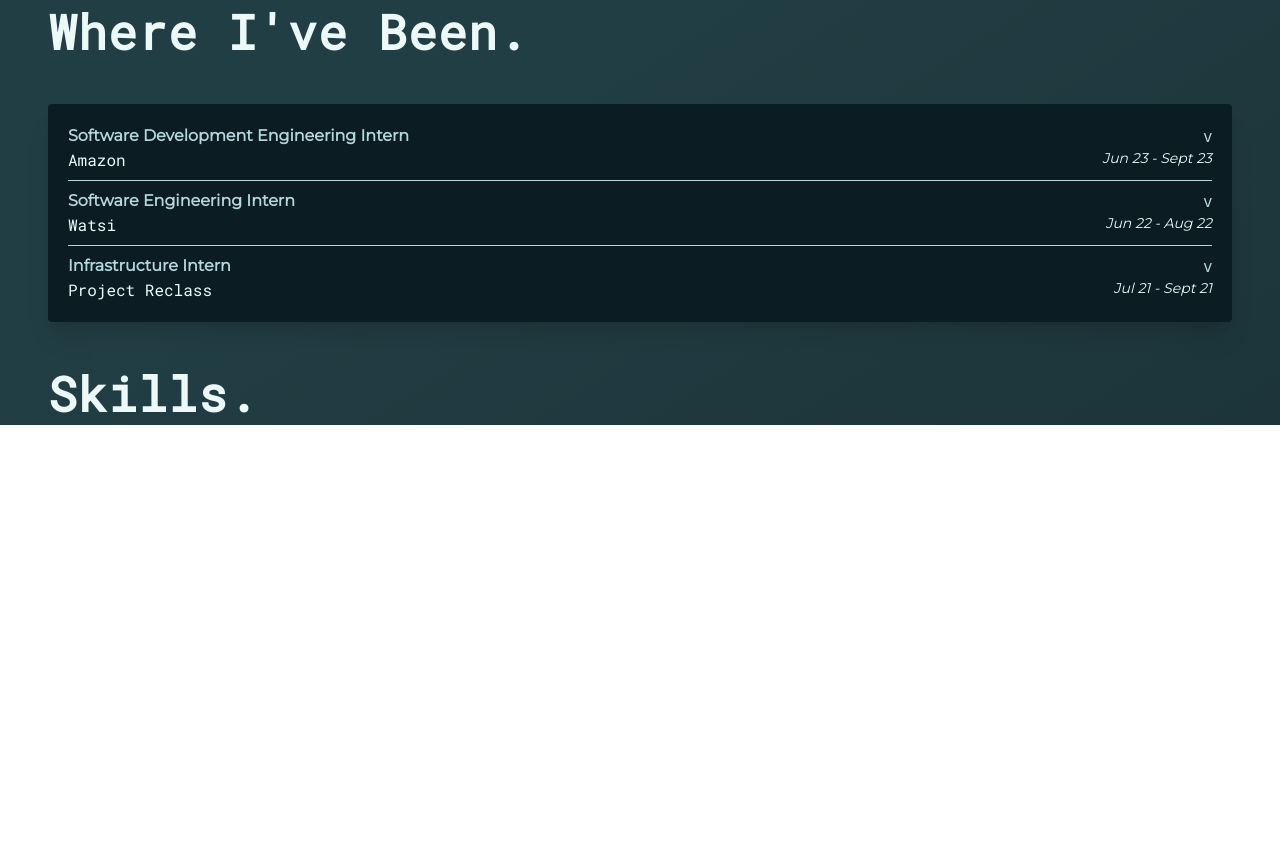
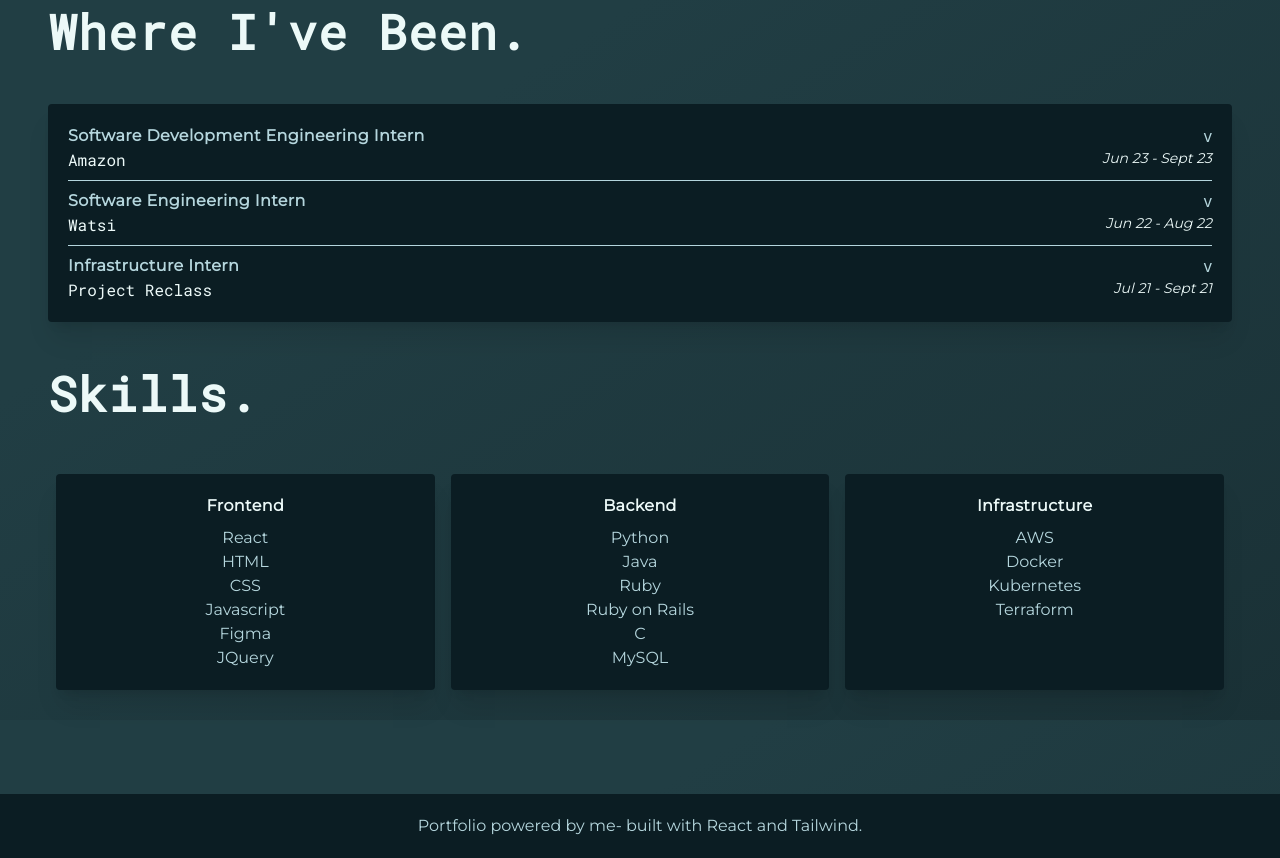
Before and after one commit to sabinecodes15/website_v5, a React (Vite) app in the folder website_v5/: page / in a window 1280 px wide. Shown: the part 1680-2538 px from the top of the page. Before the commit the page ends 2105 px from the top, so only its background shows below. Built offline with nearby package versions, Linux system fonts and the light colour scheme.

Commit message:
skills and footer

```diff
--- a/website_v5/src/App.tsx
+++ b/website_v5/src/App.tsx
@@ -1,5 +1,7 @@
+import Footer from "./components/Footer";
 import InfoCard from "./components/InfoCard";
 import NavBar from "./components/NavBar";
+import SkillsBlock from "./components/SkillsBlock";
 import SummaryBlock from "./components/SummaryBlock";
 import WorkHistoryCard from "./components/WorkHistoryCard";
 
@@ -20,6 +22,11 @@ function App() {
       <h1 className="text-white font-mono font-bold text-5xl tracking-wide m-12">
         Skills.
       </h1>
+      <div className="m-12">
+        <SkillsBlock />
+      </div>
+      <div className="h-12"></div>
+      <Footer />
     </>
   );
 }
--- a/website_v5/src/components/Card.tsx
+++ b/website_v5/src/components/Card.tsx
@@ -10,7 +10,7 @@ function Card({ children, size = "fit" }: Props) {
     <div
       className={
         "bg-teal-300 p-5 rounded shadow-xl " +
-        (size === "fit" ? "w-fit" : "w-full")
+        (size === "fit" ? "w-fit" : "w-full h-full")
       }
     >
       {children}
--- /dev/null
+++ b/website_v5/src/components/Footer.tsx
@@ -0,0 +1,9 @@
+const Footer = () => {
+  return (
+    <div className="w-full h-16 bg-teal-300 flex justify-center items-center text-light-blue-100 font-mont">
+      Portfolio powered by me- built with React and Tailwind.
+    </div>
+  );
+};
+
+export default Footer;
--- /dev/null
+++ b/website_v5/src/components/SkillsBlock.tsx
@@ -0,0 +1,54 @@
+import Card from "./Card";
+
+const SkillsBlock = () => {
+  return (
+    <>
+      <div className="flex flex-row">
+        <div className="m-2 basis-1/3">
+          <Card size="span">
+            <div className="flex flex-col text-light-blue-100 font-mont items-center">
+              <h3 className="text-white font-bold tracking-wide">Frontend</h3>
+              <div className="h-2"></div>
+              <p>React</p>
+              <p>HTML</p>
+              <p>CSS</p>
+              <p>Javascript</p>
+              <p>Figma</p>
+              <p>JQuery</p>
+            </div>
+          </Card>
+        </div>
+        <div className="m-2 basis-1/3">
+          <Card size="span">
+            <div className="flex flex-col text-light-blue-100 font-mont items-center">
+              <h3 className="text-white font-bold tracking-wide">Backend</h3>
+              <div className="h-2"></div>
+              <p>Python</p>
+              <p>Java</p>
+              <p>Ruby</p>
+              <p>Ruby on Rails</p>
+              <p>C</p>
+              <p>MySQL</p>
+            </div>
+          </Card>
+        </div>
+        <div className="m-2 basis-1/3">
+          <Card size="span">
+            <div className="flex flex-col text-light-blue-100 font-mont items-center">
+              <h3 className="text-white font-bold tracking-wide">
+                Infrastructure
+              </h3>
+              <div className="h-2"></div>
+              <p>AWS</p>
+              <p>Docker</p>
+              <p>Kubernetes</p>
+              <p>Terraform</p>
+            </div>
+          </Card>
+        </div>
+      </div>
+    </>
+  );
+};
+
+export default SkillsBlock;
--- a/website_v5/src/components/WorkHistoryCard.tsx
+++ b/website_v5/src/components/WorkHistoryCard.tsx
@@ -85,7 +85,7 @@ function WorkHistoryCard() {
             handleClick(i);
           }}
         >
-          <h3 className="text-light-blue-100 font-mont font-semibold">
+          <h3 className="text-light-blue-100 font-mont font-semibold tracking-wide">
             {pos.title}
           </h3>
           {/* replace with down arrow svg */}
```
